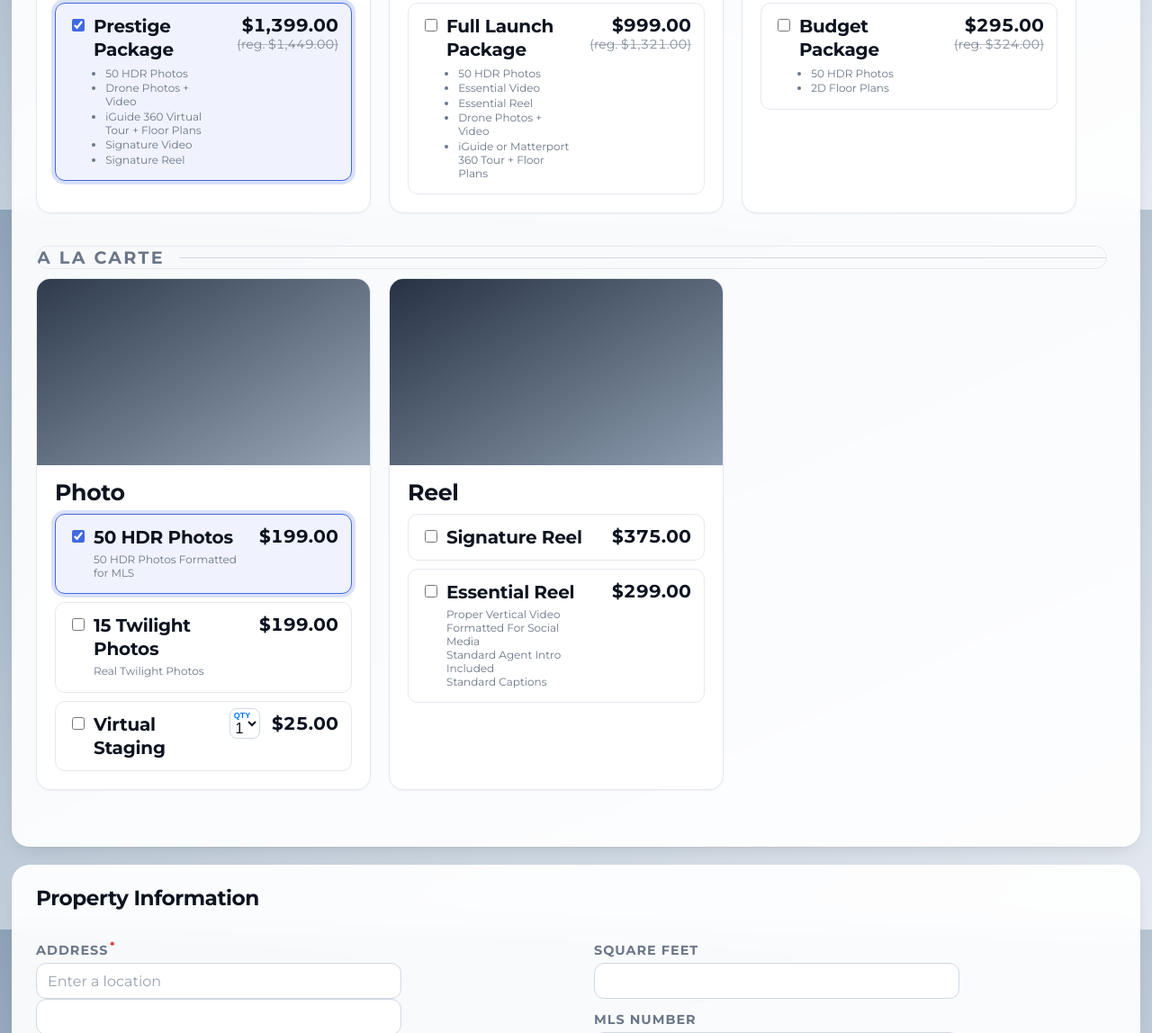
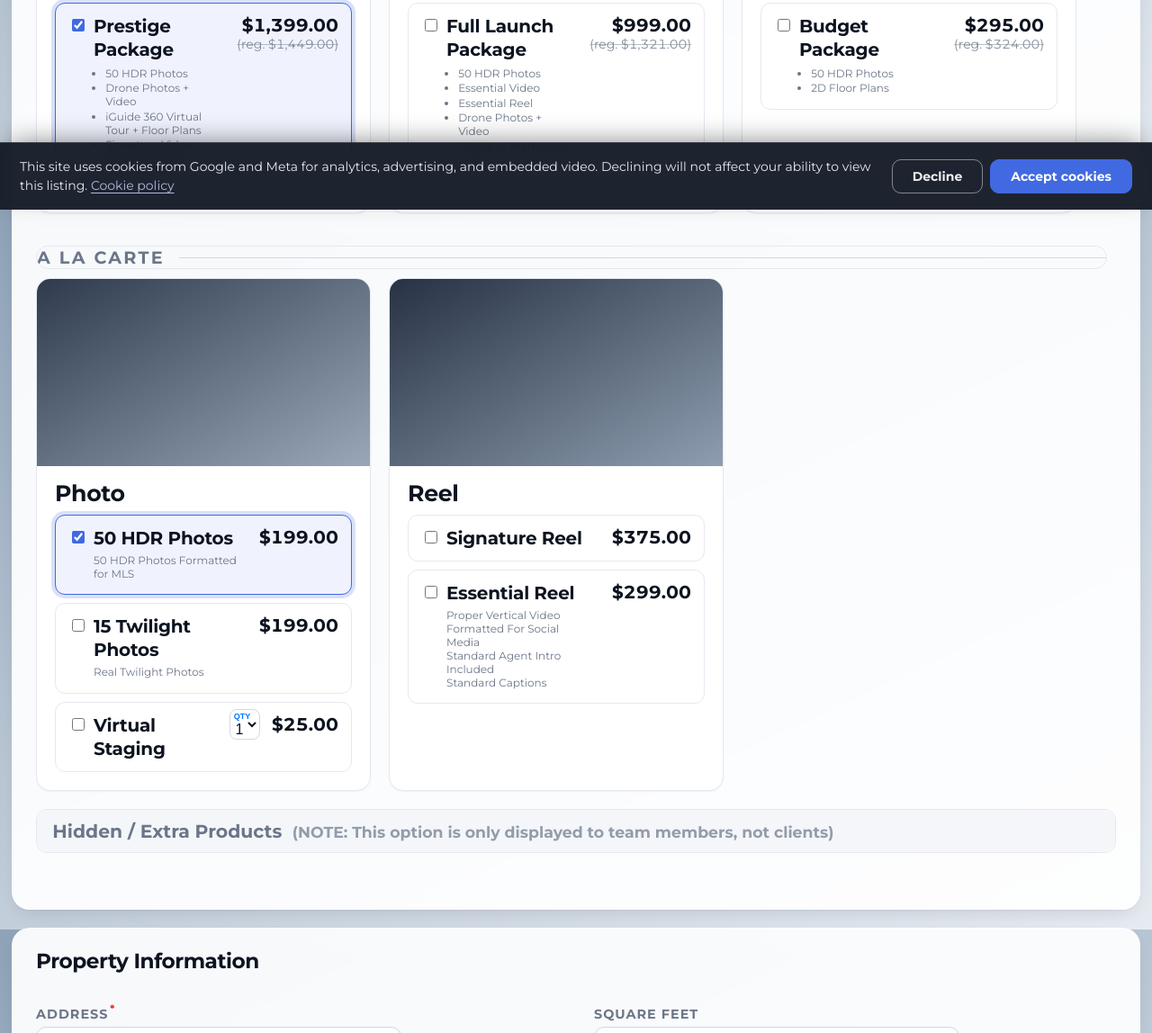
Before and after one commit to andrevi98/123, a plain HTML site: page preview/hdpics-order.html in a window 1280 px wide. Shown: the part 567-1715 px from the top of the page at 90% size. Drawn offline with Linux system fonts and the light colour scheme.

Commit message:
Style the cookie banner and team panels; fix thumbnail ratio
Refinements derived from the live page source with v3 installed:

- Style the HDPhotoHub cookie consent banner (#hdph-cb) — it is the first
  thing a new client sees, and it was stock dark grey with two identical
  outline buttons. Now blurred dark panel, Montserrat, and a brand-blue
  Accept as the clear primary.
- Drop the forced 370/207 aspect-ratio on product thumbnails: the real
  images are 387x217/218 and vary per category, so width:100% with
  height:auto keeps their natural ratio and avoids a crop.
- Tidy the team-only Hidden/Extra Products panel and the no-photographer
  admin warning.
- Add the banner and team panel to the local mock so both render.

Co-Authored-By: Claude Opus 5 <noreply@anthropic.com>
Claude-Session: https://claude.ai/code/session_01QAWRiubfm35HiZHmVj1Y5c

```diff
--- a/css/order-makeover.css
+++ b/css/order-makeover.css
@@ -220,7 +220,6 @@ h1, h2, h3, h4, h5, h6 {
   display: block;
   width: 100% !important;
   height: auto !important;
-  aspect-ratio: 370 / 207;
   object-fit: cover;
   border-radius: 0 !important;
 }
@@ -612,6 +611,71 @@ h1, h2, h3, h4, h5, h6 {
   .cart-order button.placeorder:hover { transform: none; }
 }
 
+/* --------------------------------------------------------------------------
+   14. Cookie consent banner — the first thing every new client sees
+   -------------------------------------------------------------------------- */
+#hdph-cb {
+  background: rgba(13, 20, 32, .93) !important;
+  backdrop-filter: saturate(140%) blur(12px);
+  -webkit-backdrop-filter: saturate(140%) blur(12px);
+  border-top: 1px solid rgba(255, 255, 255, .12) !important;
+  box-shadow: 0 -8px 32px -12px rgba(0, 0, 0, .6) !important;
+  font-family: 'Montserrat', sans-serif !important;
+  font-size: 14px !important;
+  padding: 16px 22px !important;
+}
+#hdph-cb p { color: #e6eaf2 !important; }
+#hdph-cb a { color: #aebbdd !important; text-underline-offset: 3px; }
+#hdph-cb a:hover { color: #fff !important; }
+
+#hdph-cb button {
+  font-family: 'Montserrat', sans-serif !important;
+  font-weight: 600 !important;
+  border-radius: 10px !important;
+  padding: 9px 22px !important;
+  transition: background-color var(--hm-fast), border-color var(--hm-fast),
+              transform var(--hm-fast);
+}
+#hdph-cb button:hover { transform: translateY(-1px); }
+
+#hdph-cb button[onclick*="Accept"] {
+  background: var(--hm-brand) !important;
+  border-color: var(--hm-brand) !important;
+  color: #fff !important;
+}
+#hdph-cb button[onclick*="Decline"]:hover {
+  background: rgba(255, 255, 255, .12) !important;
+  border-color: rgba(255, 255, 255, .6) !important;
+}
+
+/* --------------------------------------------------------------------------
+   15. Team-only panels — visible to you, not to clients, but tidy anyway
+   -------------------------------------------------------------------------- */
+.cart-products .allproducts {
+  border: 1px solid var(--hm-border);
+  border-radius: 12px !important;
+  box-shadow: none !important;
+  overflow: hidden;
+}
+.cart-products .allproducts .titlebar {
+  background: #f4f6fa !important;
+  color: var(--hm-muted);
+  font-weight: 600;
+  padding: .55em .85em !important;
+}
+
+.cart-location .admin-warning {
+  border-radius: var(--hm-radius-sm);
+  border-color: color-mix(in srgb, var(--hm-danger) 35%, #fff) !important;
+  background: color-mix(in srgb, var(--hm-danger) 7%, #fff) !important;
+  color: var(--hm-danger) !important;
+  padding: .7em 1em !important;
+}
+
+.cart-gcal .skipsched, .cart-order .content > div:first-child {
+  color: var(--hm-muted) !important;
+}
+
 @media print {
   body { background: #fff !important; }
   .brandheader .nav, .cart-order, .footer { display: none !important; }
--- a/preview/hdpics-order.html
+++ b/preview/hdpics-order.html
@@ -281,6 +281,12 @@ button.placeorder:disabled { background:#4169E1; opacity:0.5; color:#000; }
         </div>
       </div>
 
+
+<div class="allproducts closed" style="background:#fdfdfd; box-shadow:0 0 1px #aaa, 1px 1px 1px #ddd; margin:10px; width:100%;">
+  <div class="titlebar" style="background:#f0f0f0; cursor:pointer; font-size:0.85em; padding:0.15em 0.5em;">
+    Hidden / Extra Products &nbsp;<span style="font-size:0.85em; opacity:0.7;">(NOTE: This option is only displayed to team members, not clients)</span>
+  </div>
+</div>
     </div>
   </div>
 </div>
@@ -444,5 +450,13 @@ button.placeorder:disabled { background:#4169E1; opacity:0.5; color:#000; }
   </div>
 </div>
 
+
+<div id="hdph-cb" style="display:flex;position:fixed;bottom:0;left:0;right:0;z-index:2147483647;background:#1a1a1a;color:#f0f0f0;padding:14px 20px;font-family:-apple-system,BlinkMacSystemFont,'Segoe UI',Helvetica,sans-serif;font-size:15px;line-height:1.5;box-shadow:0 -2px 16px rgba(0,0,0,.5);align-items:center;gap:16px;flex-wrap:wrap;">
+  <p style="flex:1;margin:0;min-width:220px;">This site uses cookies from Google and Meta for analytics, advertising, and embedded video. Declining will not affect your ability to view this listing. <a href="#" style="color:#aaa;white-space:nowrap;">Cookie policy</a></p>
+  <div style="display:flex;gap:8px;flex-shrink:0;">
+    <button onclick="hdphConsentDecline()" style="background:none;border:1px solid rgba(255,255,255,0.45);color:#f0f0f0;padding:7px 20px;border-radius:4px;cursor:pointer;font-size:14px;font-family:inherit;">Decline</button>
+    <button onclick="hdphConsentAccept()" style="background:none;border:1px solid rgba(255,255,255,0.45);color:#f0f0f0;padding:7px 20px;border-radius:4px;cursor:pointer;font-size:14px;font-family:inherit;">Accept cookies</button>
+  </div>
+</div>
 </body>
 </html>
```
Also changed, not shown: docs/hdpics-after.png.
